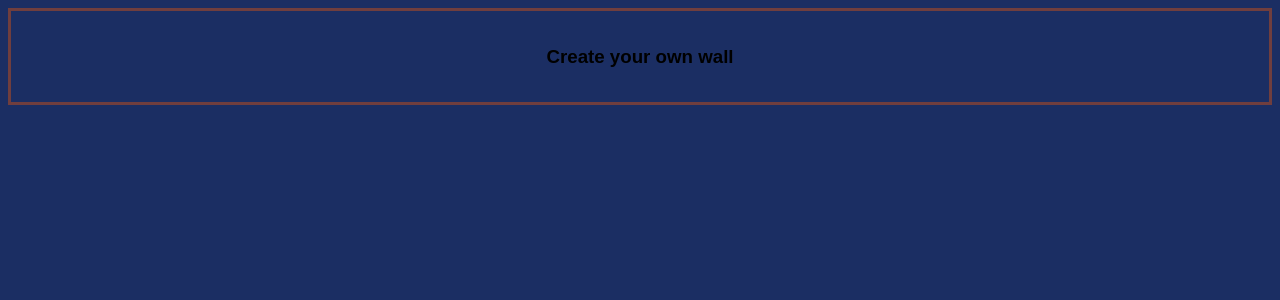
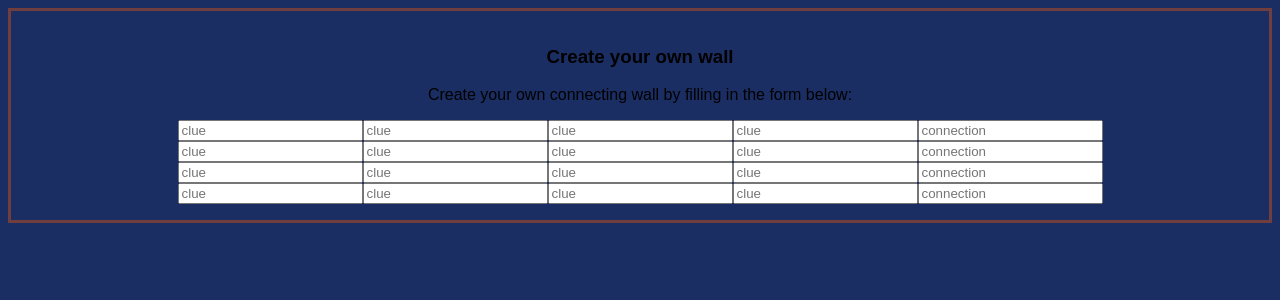
Before and after one commit to jram95/only-connect-frontend, a React (Create React App) app: page /new-wall in a window 1280 px wide. Shown: the top 300 px of the page. Built offline with nearby package versions, Linux system fonts and the light colour scheme.

Commit message:
import InputClues

```diff
--- a/src/components/NewWall/CreateWall.tsx
+++ b/src/components/NewWall/CreateWall.tsx
@@ -1,8 +1,15 @@
+import InputClues from "./InputClues";
+
 export default function CreateWall(): JSX.Element {
   return (
     <>
       <div className="rules-box">
         <h3>Create your own wall</h3>
+        <p>Create your own connecting wall by filling in the form below:</p>
+        <InputClues />
+        <InputClues />
+        <InputClues />
+        <InputClues />
       </div>
     </>
   );
```
